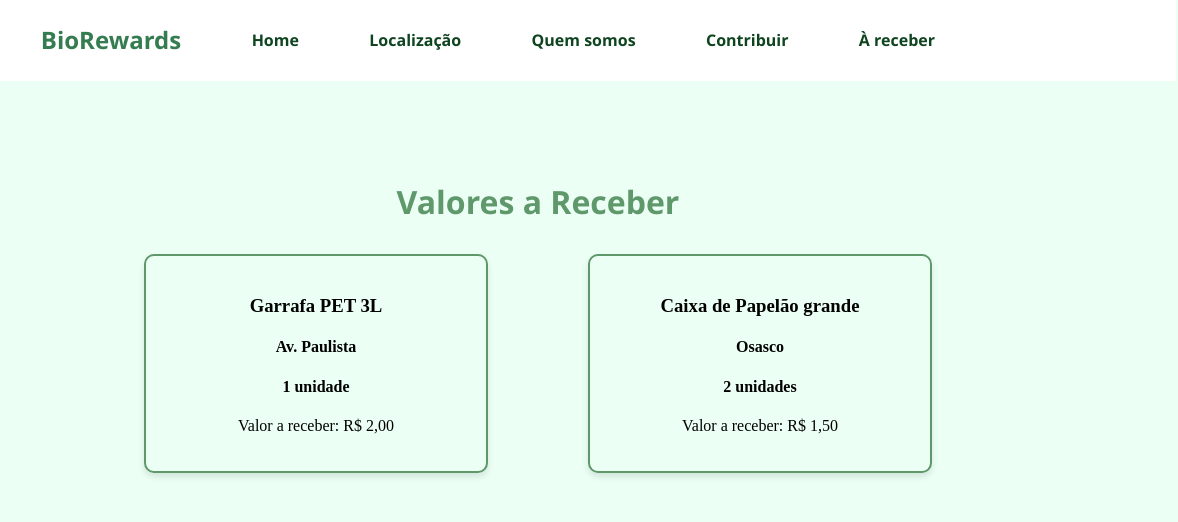
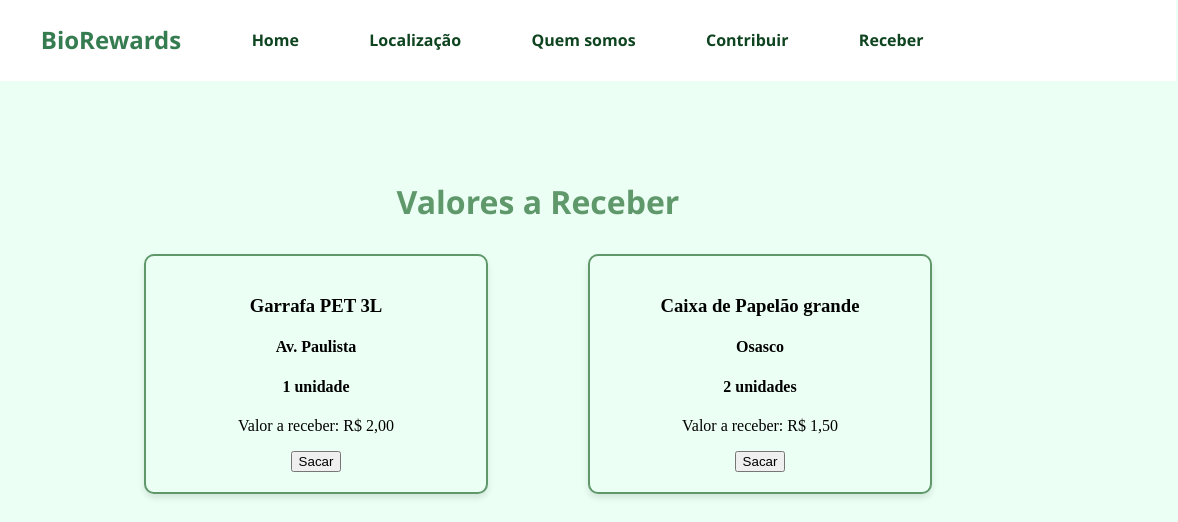
Before and after one commit to matheushstb/BioRewards, a plain HTML site: page receber.html in a window 1280 px wide. Shown: the top 522 px of the page, 102-1280 px from the left. Drawn offline with Linux system fonts and the light colour scheme.

Commit message:
receber.html

```diff
--- a/receber.html
+++ b/receber.html
@@ -17,7 +17,7 @@
             <h4><a href="index.html#localizacao" class="link-navbar">Localização</a></h4>
             <h4><a href="index.html#quem-somos" class="link-navbar">Quem somos</a></h4>
             <h4><a href="contribuir.html" class="link-navbar">Contribuir</a></h4>
-            <h4><a href="receber.html" class="link-navbar">À receber</a></h4>
+            <h4><a href="receber.html" class="link-navbar">Receber</a></h4>
         </div>
     </nav>
 
@@ -33,6 +33,9 @@
             <h4>Av. Paulista</h4>
             <h4>1 unidade</h4>
             <p>Valor a receber: R$ 2,00</p>
+            <div class="btns">
+                <button onclick="reinvindicar()">Sacar</button>
+            </div>
         </div>
 
         <div class="card-produto" style="margin-left: 100px;">
@@ -40,7 +43,20 @@
             <h4>Osasco</h4>
             <h4>2 unidades</h4>
             <p>Valor a receber: R$ 1,50</p>
+            <div class="btns">
+                <button onclick="reinvindicar()">Sacar</button>
+            </div>
         </div>
+
+        <script>
+            function reinvindicar() {
+              let senha = prompt("Confirme sua senha:");
+              if (senha !== null) {
+                alert("Prosseguir");
+                window.location.href = "processo.html";
+              }
+            }
+            </script>
     </div>
 
     <center>
@@ -62,6 +78,7 @@
             <p>Valor recebido: R$ 1,00</p>
         </div>
     </div>
+    <button onclick="scrollToTop()" id="scrollTopBtn" title="Voltar ao topo">↑</button>
 
     <footer>
         <p>© 2025 BioRewards - Todos os direitos reservados</p>
```
